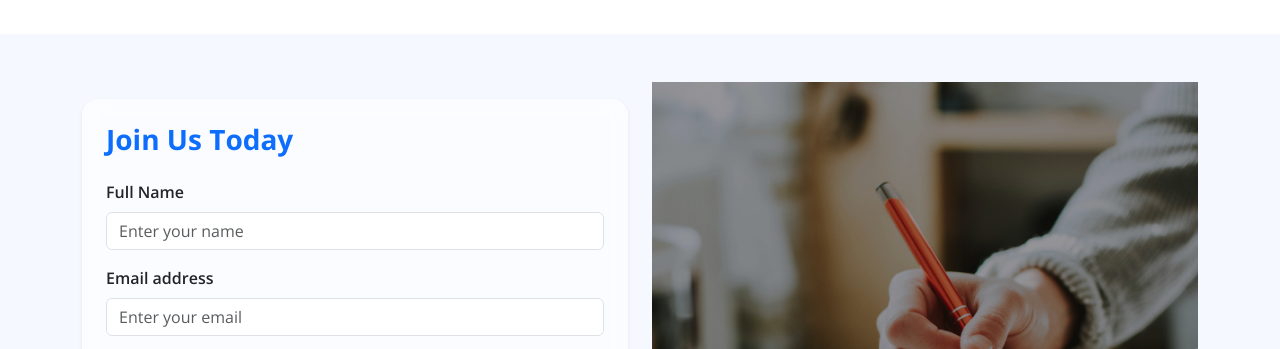
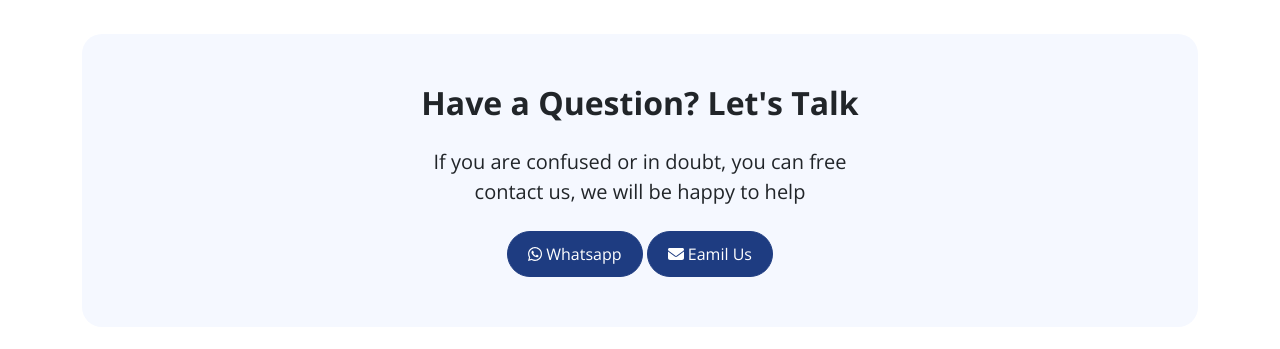
Before and after one commit to kmalaminstd123/oxford_credential, a plain HTML site: page index.html in a window 1280 px wide. Shown: the part 4930-5279 px from the top of the page. Drawn offline with nearby package versions, Linux system fonts and the light colour scheme.

Commit message:
added do queystion section on homepage

```diff
--- a/css/style.css
+++ b/css/style.css
@@ -617,6 +617,21 @@ header.active .logo {
 }
 
 /* accr value section end */
+
+/* home question section start */
+
+#home_ques{
+    margin: var(--section-spacing) 0;
+}
+
+#home_ques .home_ques_wrap{
+    background-color: #f5f8ff;
+    text-align: center;
+    padding: 50px 20px;
+    border-radius: 20px;
+}
+
+/* home question section end */
 
 /* home testimonial end */
 
--- a/index.html
+++ b/index.html
@@ -646,57 +646,6 @@
     <!-- home text section three end -->
 
 
-    <!-- success story start -->
-    <!-- Success Stories Section -->
-    <!-- <section id="success_stories" class="py-5">
-        <div class="container">
-            <div class="section_header text-center mb-5">
-                <h2 class="section-title">Success Stories</h2>
-                <p class="text-secondary">Hear from our alumni who have transformed their careers</p>
-            </div>
-            <div class="row g-4">
-                <div class="col-md-4">
-                    <div class="story_card p-4 h-100">
-                        <div class="d-flex align-items-center mb-3">
-                            <img src="./images/alumni1.jpg" class="rounded-circle me-3" width="56" height="56" alt="Alumni 1">
-                            <div>
-                                <h6 class="mb-0 fw-bold">Ayesha Khan</h6>
-                                <small class="text-secondary">HR Manager, TechCorp</small>
-                            </div>
-                        </div>
-                        <p class="mb-0 text-secondary">"Oxford Academy gave me the confidence and skills to lead a global HR team. The support and resources were outstanding!"</p>
-                    </div>
-                </div>
-                <div class="col-md-4">
-                    <div class="story_card p-4 h-100">
-                        <div class="d-flex align-items-center mb-3">
-                            <img src="./images/alumni2.jpg" class="rounded-circle me-3" width="56" height="56" alt="Alumni 2">
-                            <div>
-                                <h6 class="mb-0 fw-bold">James Lee</h6>
-                                <small class="text-secondary">Talent Acquisition Lead, FinEdge</small>
-                            </div>
-                        </div>
-                        <p class="mb-0 text-secondary">"The practical approach and expert faculty at Oxford Academy helped me land my dream job in HR."</p>
-                    </div>
-                </div>
-                <div class="col-md-4">
-                    <div class="story_card p-4 h-100">
-                        <div class="d-flex align-items-center mb-3">
-                            <img src="./images/alumni3.jpg" class="rounded-circle me-3" width="56" height="56" alt="Alumni 3">
-                            <div>
-                                <h6 class="mb-0 fw-bold">Maria Gomez</h6>
-                                <small class="text-secondary">L&D Specialist, EduWorld</small>
-                            </div>
-                        </div>
-                        <p class="mb-0 text-secondary">"The Academy's global recognition opened doors for me internationally. Highly recommended!"</p>
-                    </div>
-                </div>
-            </div>
-        </div>
-    </section> -->
-    <!-- success story end -->
-
-
 
 
     <!-- testimonial section start -->
@@ -883,6 +832,19 @@
     </section>
     <!-- partner part end -->
 
+    <!-- home question section start -->
+    <section id="home_ques">
+        <div class="container">
+            <div class="home_ques_wrap">
+                <h2 class="fw-bold mb-4">Have a Question? Let's Talk</h2>
+                <p class="mb-4 fs-5">If you are confused or in doubt, you can free <br> contact us, we will be happy to help</p>
+                <a href="#" class="btn myBtn"><span><i class="fa-brands fa-whatsapp"></i></span> <span>Whatsapp</span></a>
+                <a href="#" class="btn myBtn"><span><i class="fa-solid fa-envelope"></i></span> <span>Eamil Us</span></a>
+            </div>
+        </div>
+    </section>
+    <!-- home question section end -->
+
     <!-- join us section start -->
     <section id="join_us" class="py-5" style="background: #f5f8ff;">
         <div class="container">
```
Also changed, not shown: about.html (+1 -0 lines).
